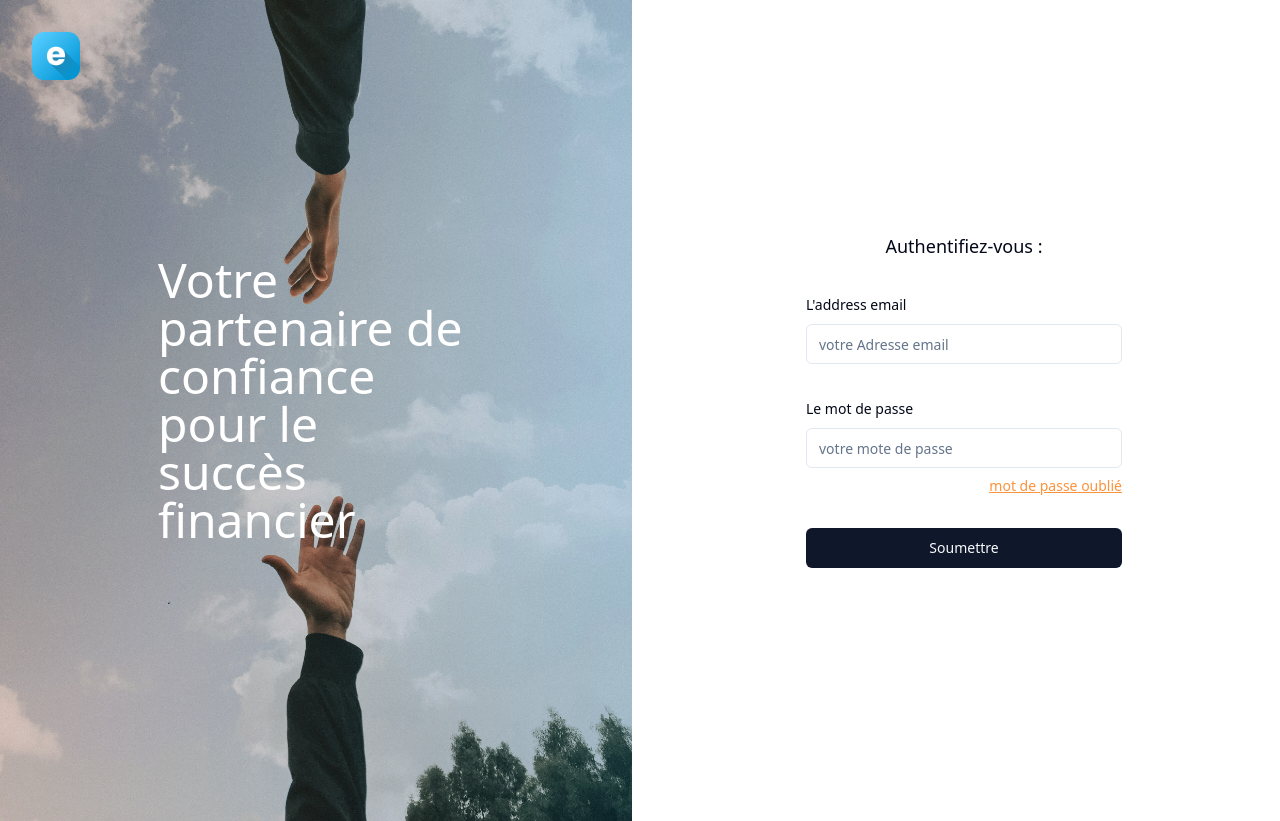
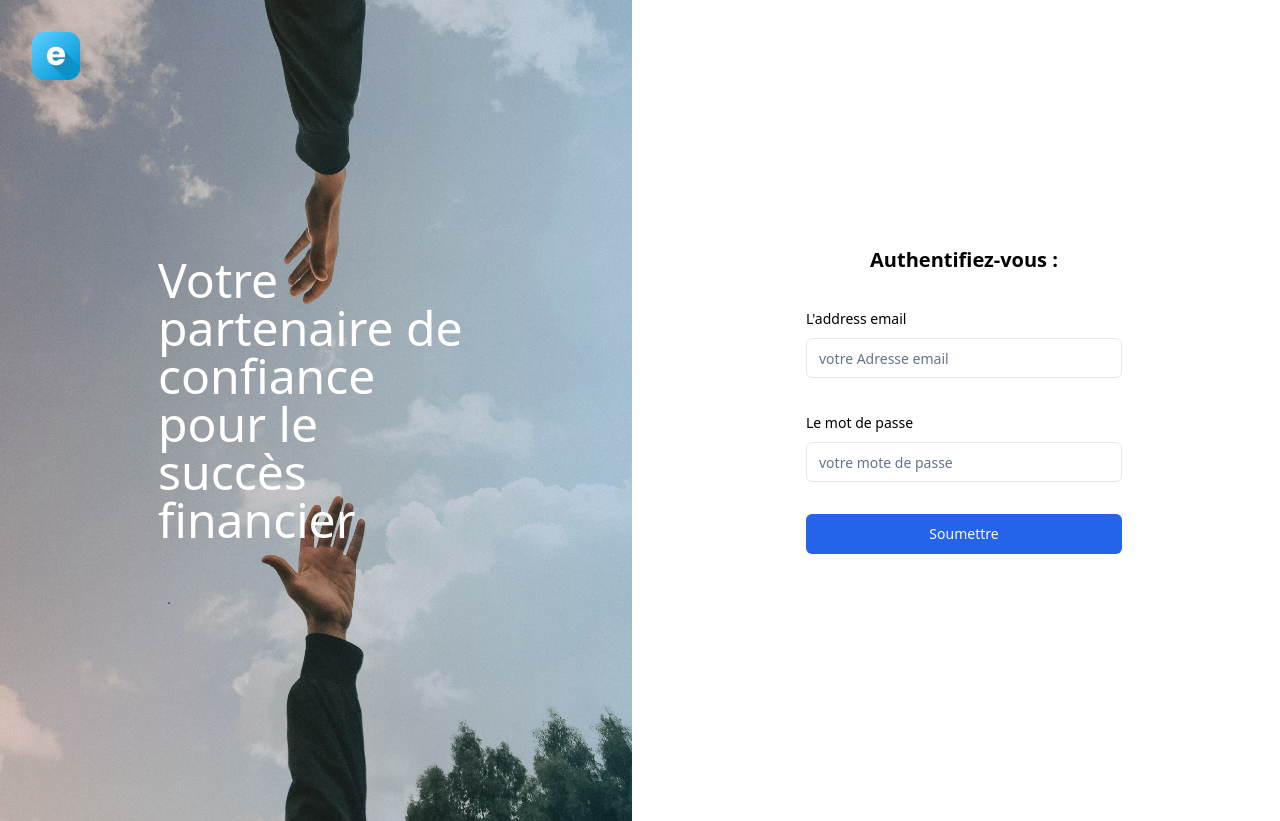
Before and after one commit to brahim-belghiti/e-bank-front, a React app: page / in a window 1280 px wide. Built offline with nearby package versions, Linux system fonts and the light colour scheme; the HTML template or start-up script is replaced by a standard one.

Commit message:
edit:change theme

```diff
--- a/src/components/LoginForm.tsx
+++ b/src/components/LoginForm.tsx
@@ -11,7 +11,6 @@ import {
   FormLabel,
   FormMessage,
   FormItem,
-  FormDescription,
 } from "@/components/ui/form";
 
 export const LoginForm = () => {
@@ -52,12 +51,13 @@ export const LoginForm = () => {
                 <FormControl>
                   <Input placeholder="votre mote de passe" {...field} />
                 </FormControl>
-                <FormDescription className="text-orange-400 text-end underline"> <a href="/dashboard">mot de passe oublié</a></FormDescription>
                 <FormMessage />
               </FormItem>
             )}
           />
-          <Button className="w-full" type="submit">Soumettre</Button>
+          <Button className="w-full" type="submit">
+            Soumettre
+          </Button>
         </form>
       </Form>
     </div>
--- a/src/index.css
+++ b/src/index.css
@@ -1,76 +1,51 @@
 @tailwind base;
 @tailwind components;
 @tailwind utilities;
+
 
 @layer base {
   :root {
     --background: 0 0% 100%;
     --foreground: 222.2 84% 4.9%;
-
     --card: 0 0% 100%;
     --card-foreground: 222.2 84% 4.9%;
-
     --popover: 0 0% 100%;
     --popover-foreground: 222.2 84% 4.9%;
-
-    --primary: 222.2 47.4% 11.2%;
+    --primary: 221.2 83.2% 53.3%;
     --primary-foreground: 210 40% 98%;
-
     --secondary: 210 40% 96.1%;
     --secondary-foreground: 222.2 47.4% 11.2%;
-
     --muted: 210 40% 96.1%;
     --muted-foreground: 215.4 16.3% 46.9%;
-
     --accent: 210 40% 96.1%;
     --accent-foreground: 222.2 47.4% 11.2%;
-
     --destructive: 0 84.2% 60.2%;
     --destructive-foreground: 210 40% 98%;
-
     --border: 214.3 31.8% 91.4%;
     --input: 214.3 31.8% 91.4%;
-    --ring: 222.2 84% 4.9%;
-
+    --ring: 221.2 83.2% 53.3%;
     --radius: 0.5rem;
   }
 
   .dark {
     --background: 222.2 84% 4.9%;
     --foreground: 210 40% 98%;
-
     --card: 222.2 84% 4.9%;
     --card-foreground: 210 40% 98%;
-
     --popover: 222.2 84% 4.9%;
     --popover-foreground: 210 40% 98%;
-
-    --primary: 210 40% 98%;
+    --primary: 217.2 91.2% 59.8%;
     --primary-foreground: 222.2 47.4% 11.2%;
-
     --secondary: 217.2 32.6% 17.5%;
     --secondary-foreground: 210 40% 98%;
-
     --muted: 217.2 32.6% 17.5%;
     --muted-foreground: 215 20.2% 65.1%;
-
     --accent: 217.2 32.6% 17.5%;
     --accent-foreground: 210 40% 98%;
-
     --destructive: 0 62.8% 30.6%;
     --destructive-foreground: 210 40% 98%;
-
     --border: 217.2 32.6% 17.5%;
     --input: 217.2 32.6% 17.5%;
-    --ring: 212.7 26.8% 83.9%;
+    --ring: 224.3 76.3% 48%;
   }
 }
-
-@layer base {
-  * {
-    @apply border-border;
-  }
-  body {
-    @apply bg-background text-foreground;
-  }
-}
--- a/src/pages/Home.tsx
+++ b/src/pages/Home.tsx
@@ -17,7 +17,7 @@ const Home = () => {
           </h1>
         </section>
         <section className="h-full lg:w-3/6 w-full flex flex-col justify-center items-center gap-8">
-          <h3 className="text-lg">Authentifiez-vous : </h3>
+          <h3 className="text-xl font-bold">Authentifiez-vous : </h3>
           <LoginForm/>
         </section>
       </main>
--- a/src/schemas/loginValidation.ts
+++ b/src/schemas/loginValidation.ts
@@ -2,14 +2,14 @@ import { z } from "zod";
 
 const formSchema = z.object({
   email: z
-    .string()
+    .string({ required_error: "L'adresse email est requise" })
     .email({
       message: "Adresse e-mail non valide.",
     })
     .max(50, {
       message: "Adresse e-mail ne doit pas depasser 50 caractères",
     }),
-  password: z.string().min(8, {
+  password: z.string({ required_error: 'Le mot de passe est requis' }).min(8, {
     message: "Le mot de passe doit comporter au moins 6 caractères.",
   }).max(50, {
     message: "Le mot de passe doit pas depasser 50 caractères"
```
